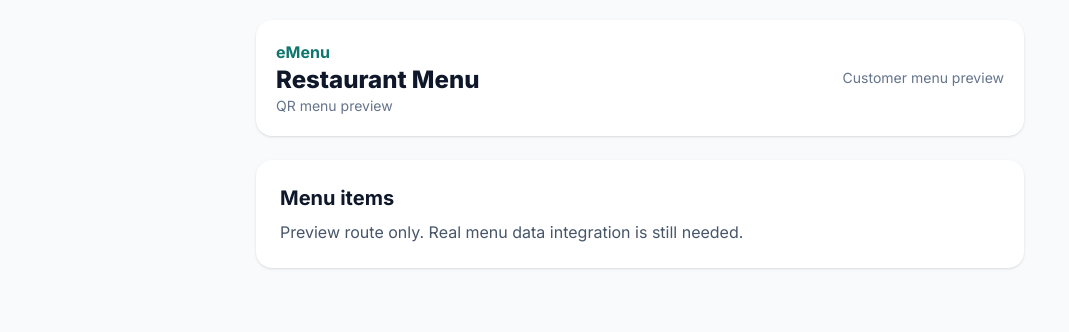
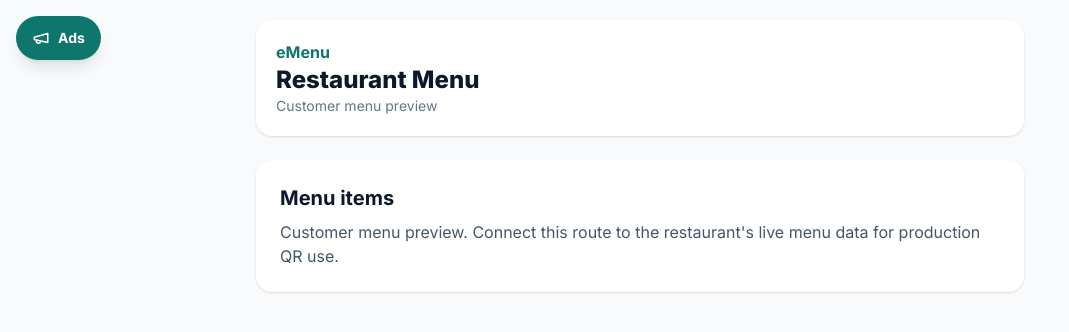
Before and after one commit to meeran-noufal/emenu-main1, a React (Vite) app in the folder client/: page /menu/1 in a window 1280 px wide. Shown: the top 332 px of the page, without its empty margins (0-1069 px from the left). Built offline with nearby package versions, Linux system fonts and the light colour scheme; no server answers.

Commit message:
Keep customer menu clean and add Ads shortcut to customer ad page

```diff
--- a/client/src/pages/PublicMenuPage.tsx
+++ b/client/src/pages/PublicMenuPage.tsx
@@ -1,27 +1,19 @@
-import { useEffect, useState } from 'react'
-import { Megaphone, X } from 'lucide-react'
-import { readAd } from '@/pages/AdsPage'
+import { useNavigate, useParams } from 'react-router-dom'
+import { Megaphone } from 'lucide-react'
 
 export default function PublicMenuPage() {
-  const [ad] = useState(() => readAd())
-  const [open, setOpen] = useState(false)
-  useEffect(() => {
-    if (!ad?.enabled) return
-    setOpen(true)
-    const timer = window.setTimeout(() => setOpen(false), 6000)
-    return () => window.clearTimeout(timer)
-  }, [ad])
+  const navigate = useNavigate()
+  const { slug = 'demo' } = useParams()
   return <main className="min-h-screen bg-slate-50 p-5 text-slate-900">
     <header className="mx-auto flex max-w-3xl items-center justify-between rounded-2xl bg-white p-5 shadow">
-      <div><p className="font-bold text-teal-700">eMenu</p><h1 className="text-2xl font-extrabold">Restaurant Menu</h1><p className="text-sm text-slate-500">QR menu preview</p></div>
-      <span className="text-sm text-slate-500">Customer menu preview</span>
+      <div><p className="font-bold text-teal-700">eMenu</p><h1 className="text-2xl font-extrabold">Restaurant Menu</h1><p className="text-sm text-slate-500">Customer menu preview</p></div>
     </header>
-    <section className="mx-auto mt-6 max-w-3xl rounded-2xl bg-white p-6 shadow"><h2 className="text-xl font-bold">Menu items</h2><p className="mt-2 text-slate-600">Preview route only. Real menu data integration is still needed.</p></section>
-    {ad?.enabled && !open && <button aria-label="Show today's offer" onClick={() => setOpen(true)} className="fixed left-4 top-4 z-30 flex items-center gap-2 rounded-full bg-teal-700 px-4 py-3 text-sm font-bold text-white shadow-lg"><Megaphone size={18} /> Ads</button>}
-    {ad?.enabled && open && <div className="fixed inset-0 z-40 flex items-center justify-center bg-black/60 p-4"><section role="dialog" aria-modal="true" className="relative max-h-[90vh] w-full max-w-md overflow-auto rounded-2xl bg-white shadow-2xl">
-      <button aria-label="Close offer" onClick={() => setOpen(false)} className="absolute right-3 top-3 z-10 rounded-full bg-black/70 p-2 text-white"><X /></button>
-      {ad.image && <img src={ad.image} alt={ad.title} className="h-56 w-full object-cover" />}
-      <div className="p-6"><p className="font-bold uppercase text-orange-700">{ad.title === 'Google Review' ? 'We value your feedback' : "Today's offer"}</p><h2 className="mt-2 text-2xl font-extrabold">{ad.title}</h2><p className="mt-2 text-slate-600">{ad.description}</p>{ad.title === 'Google Review' ? <a href={ad.reviewUrl} target="_blank" rel="noreferrer" className="mt-4 inline-flex rounded-xl bg-teal-700 px-5 py-3 font-bold text-white">Write a Google Review ↗</a> : <p className="mt-4 text-3xl font-extrabold text-teal-800">₹{ad.price}</p>}<p className="mt-3 text-xs text-slate-400">Automatically closes after 6 seconds.</p></div>
-    </section></div>}
+    <section className="mx-auto mt-6 max-w-3xl rounded-2xl bg-white p-6 shadow">
+      <h2 className="text-xl font-bold">Menu items</h2>
+      <p className="mt-2 text-slate-600">Customer menu preview. Connect this route to the restaurant's live menu data for production QR use.</p>
+    </section>
+    <button aria-label="View advertisements" onClick={() => navigate(`/customer-ad/${slug}`)} className="fixed left-4 top-4 z-30 flex items-center gap-2 rounded-full bg-teal-700 px-4 py-3 text-sm font-bold text-white shadow-lg">
+      <Megaphone size={18}/> Ads
+    </button>
   </main>
 }
```
